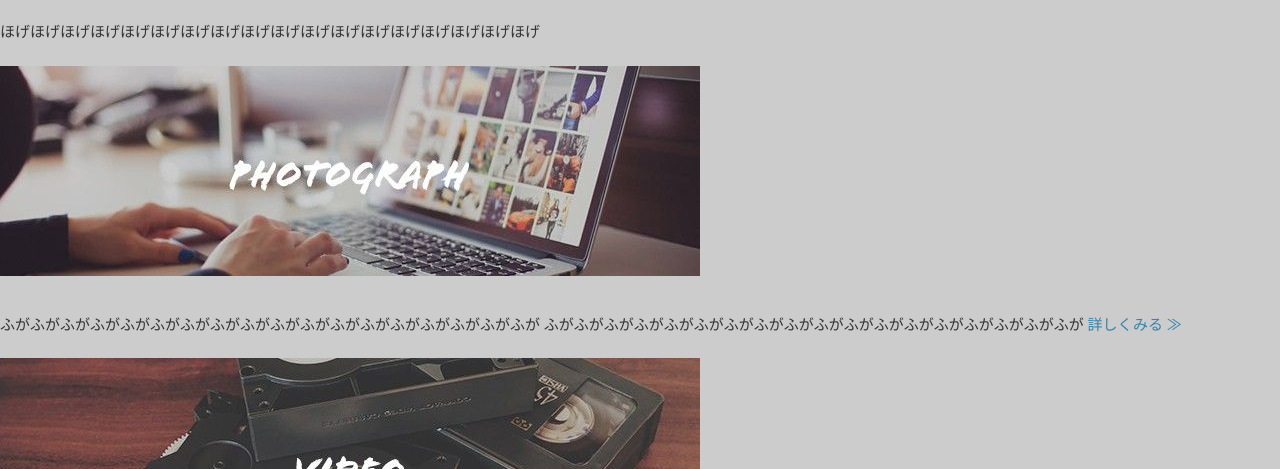
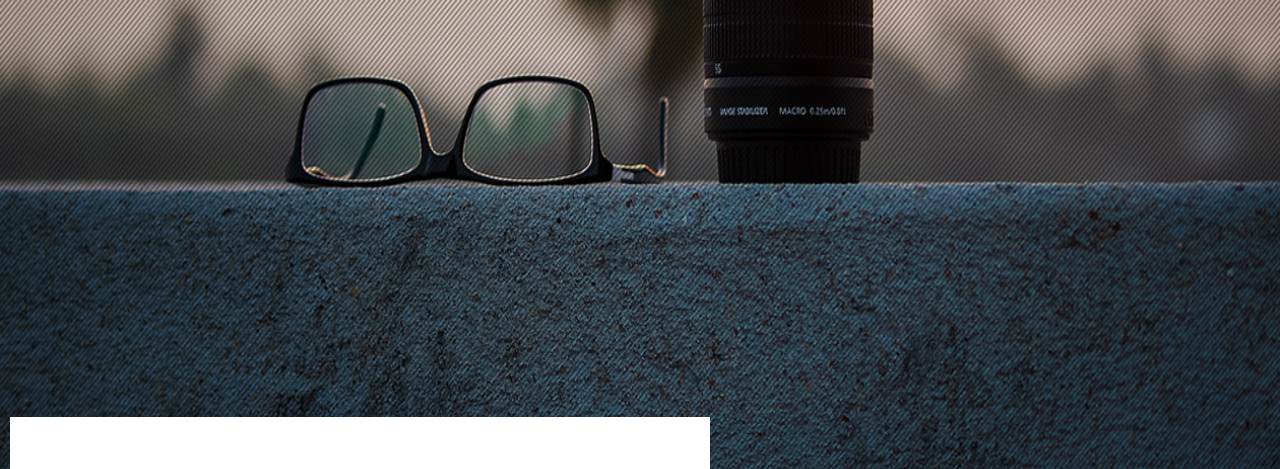
Before and after one commit to s10a137g/html-css-training, a website built with webpack: page training/index.html in a window 1280 px wide. Shown: the part 183-652 px from the top of the page. Built offline with nearby package versions, Linux system fonts and the light colour scheme.

Commit message:
_portfolip updated

```diff
--- a/training/index.html
+++ b/training/index.html
@@ -6,7 +6,7 @@
 <title>Portfolio｜風景写真家「SNAPPERS」</title>
 <link href="main.css" rel="stylesheet">
 </head>
-<body id="portfolio">
+<body class="portfolio">
 
   <!-- header始まり -->
   <header class="header">
@@ -19,9 +19,7 @@
     </nav>
   </header>
   <!-- header終わり -->
-  <div class="test"></div>
   <!-- wrap始まり -->
-  <div id="wrap" class="clearfix">
   <div class="content">
     <div class="main">
       <h1>Section1</h1>
@@ -54,7 +52,6 @@
       </section>
     </aside>
   </div>
-  </div>
   <!-- wrap終わり -->
 
   <!-- footer始まり -->
--- a/training/main.scss
+++ b/training/main.scss
@@ -16,11 +16,11 @@ a { color: #3583aa; text-decoration: none; }
 
 a:hover { text-decoration: underline; }
 
+// portfolio
+@import "modules/_portfolio.scss";
+
 // header
 @import "modules/_header.scss";
-
-// body
-@import "modules/_body.scss";
 
 // content
 @import "modules/_content.scss";
--- a/training/modules/_content.scss
+++ b/training/modules/_content.scss
@@ -0,0 +1,18 @@
+.content{
+  // content
+  width: 700px;
+  margin: 0 10px;
+  float: left;
+  // #wrap
+  clear: both;
+  background-color: #ffffff;
+  margin-top: 500px;
+  padding: 35px 0;
+
+  // clearfix
+  &:after {
+    content: "";
+    display: block;
+    clear: both;
+  }
+}
--- /dev/null
+++ b/training/modules/_portfolio.scss
@@ -0,0 +1,7 @@
+.portfolio {
+  background-image: url(./bg-portfolio.jpg);
+  background-repeat: no-repeat;
+  background-position: center top;
+  background-attachment: fixed;
+  background-size: 100% auto;
+}
```
Also changed, not shown: training/9c51512420d70040e8aab73d831949b5.jpg (added), training/main.css, training/modules/_body.scss (deleted). Lines whose indentation alone changed are shown as unchanged.
